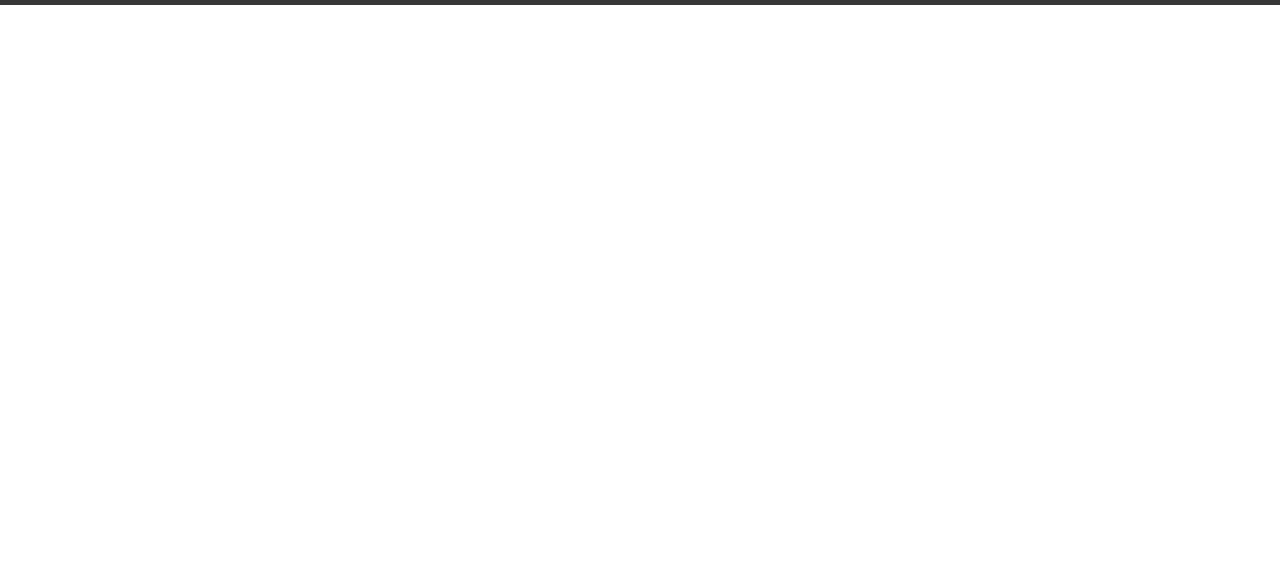
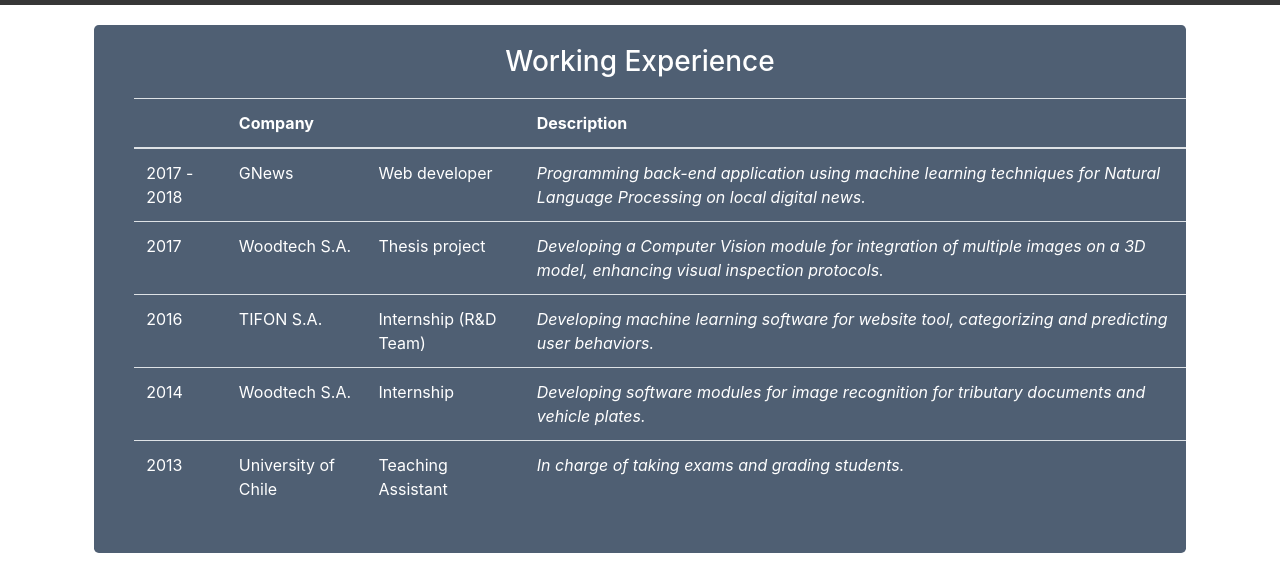
Before and after one commit to sebagott/project0, a plain HTML site: page professional.html in a window 1280 px wide. Shown: the part 219-800 px from the top of the page. Drawn offline with nearby package versions, Linux system fonts and the light colour scheme.

Commit message:
added table of working experience

```diff
--- a/personalized.scss
+++ b/personalized.scss
@@ -47,7 +47,7 @@ nav.navbar {
 		background-size: cover;
 	}
 	h1::before {
-        content: "Welcome to Sebastian's Personal Web Page!";
+        content: "Sebastian Galvez's Personal Website";
     }
     h1 {
     	font-size: 45px;
@@ -67,7 +67,7 @@ nav.navbar {
 		background-size: cover;
 	}
 	h1::before {
-        content: "Sebastian's Web!";
+        content: "S. Galvez's Web";
     }
     h1 {
     	font-size: 30px;
@@ -102,7 +102,7 @@ ol {
 		text-align: left;
 	}
 }
-#interests{
+#interests {
 	padding: 20px;
 	ol > div {
 		background-color: $transparentboxcolor;
@@ -126,9 +126,9 @@ ol {
 	}
 }
 
-// CONTACT PAGE STYLE
+// CONTACT AND PROFESSIONAL PAGE STYLE
 
-#contact {
+#contact, #professional {
 	div.row {
 		div {
 			background-color: $transparentboxcolor;
@@ -136,6 +136,11 @@ ol {
 			margin: 20px;
 			padding: 20px;
 			color: $fgtextcolor;
+			table {
+				margin:20px;
+				text-align: left;
+				color: white;
+			}
 		}
 	}
 }
--- a/professional.html
+++ b/professional.html
@@ -29,9 +29,54 @@
 			  </ul>
 		</nav>
         <!-- Content of this particular page -->
-        <section id="professional">
-        <!-- TODO: Lista de formacion profesional y tabla con habilidades de programacion y conocimientos -->
-
-        </section>
+        <div id="professional">
+        	<div class="row justify-content-md-center rounded-lg">
+            	<div class="col-10 rounded-lg">
+            		<h3> Working Experience</h3>
+                    <table class="table">
+                      	<thead>
+                        	<tr>
+                              <th scope="col"></th>
+                              <th scope="col">Company</th>
+                              <th scope="col"></th>
+                              <th scope="col">Description</th>
+                        	</tr>
+                      	</thead>
+                      	<tbody>
+                        	<tr>
+                              	<td scope="row">2017 - 2018</td>
+                              	<td>GNews</td>
+                              	<td>Web developer</td>
+                              	<td><i>Programming back-end application using machine learning techniques for Natural Language Processing on local digital news.</i></td>
+                        	</tr>
+                        	<tr>
+                              	<td scope="row">2017</td>
+                              	<td>Woodtech S.A.</td>
+                             	<td>Thesis project</td>
+                             	<td><i>Developing a Computer Vision module for integration of multiple images on a 3D model, enhancing visual inspection protocols.</i></td>
+                        	</tr>
+                        	<tr>
+                              	<td scope="row">2016</td>
+                              	<td>TIFON S.A.</td>
+                              	<td>Internship (R&D Team)</td>
+                              	<td><i>Developing machine learning software for website tool, categorizing and predicting user behaviors.</i></td>
+                        	</tr>
+                        	<tr>
+                              	<td scope="row">2014</td>
+                              	<td>Woodtech S.A.</td>
+                              	<td>Internship</td>
+                              	<td><i>Developing software modules for image recognition for tributary documents and vehicle plates.</i></td>
+                        	</tr>
+                        	<tr>
+                              	<td scope="row">2013</td>
+                              	<td>University of Chile</td>
+                              	<td>Teaching Assistant</td>
+                              	<td><i>In charge of taking exams and grading students.</i></td>
+                        	</tr>
+                      </tbody>
+                	</table>
+                </div>
+            </div>
+        </div>
     </body>
 </html>
```
Also changed, not shown: personalized.css, 1 other file.
